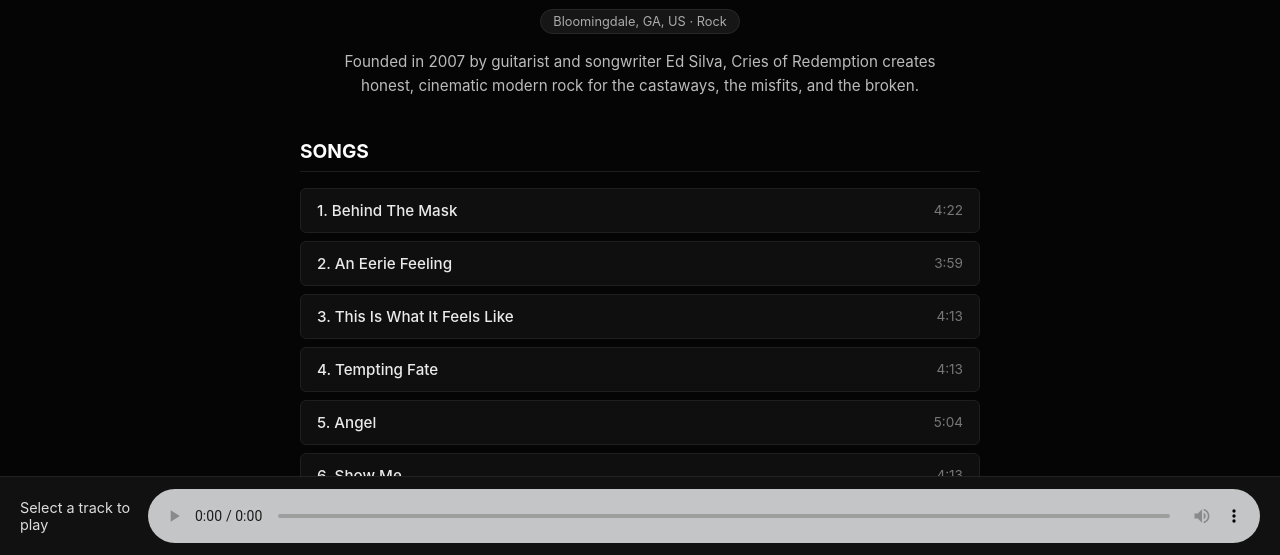
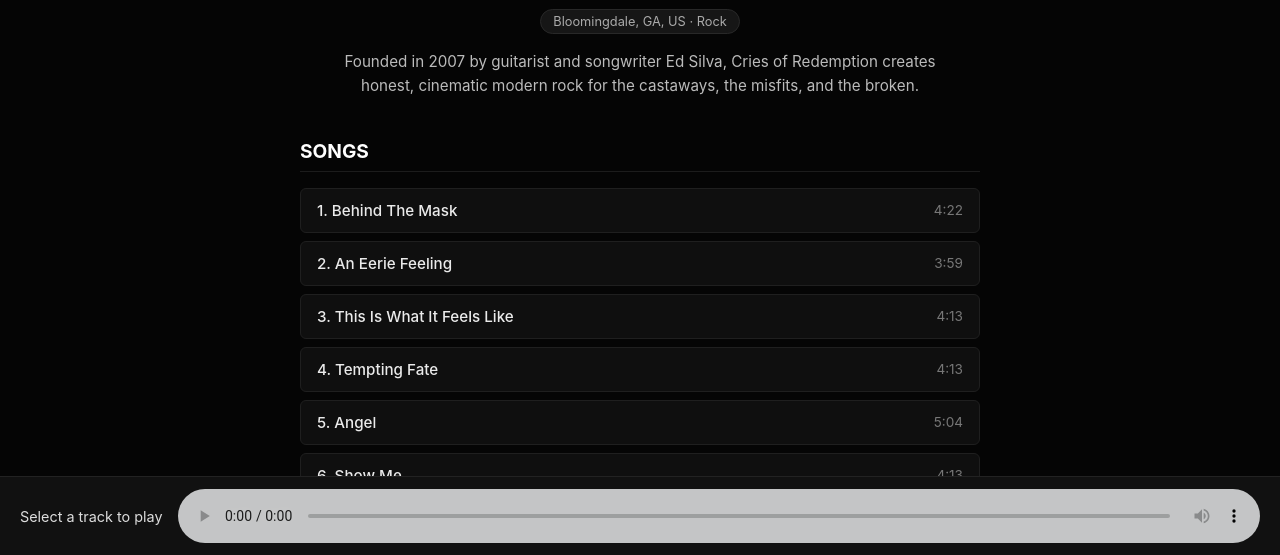
Before and after one commit to code-brute/cries-of-redemption-official-0004, a plain HTML site: page index.html in a window 1280 px wide. Shown: the part 245-800 px from the top of the page. Drawn offline with Linux system fonts and the light colour scheme.

```diff
--- a/style.css
+++ b/style.css
@@ -14,7 +14,7 @@
 }
 .audio-player-style {
   width: 100%;
-  opacity: .8;
+  opacity: 0.8;
 }
 .page-container {
   width: 100%;
@@ -164,10 +164,17 @@
   padding: 12px 20px;
   display: flex;
   align-items: center;
-  justify-content: space-between;
+  /*   justify-content: space-between; */
+  gap: 16px;
 }
 #now-playing-title {
-  width: auto;
   font-size: 0.9rem;
   color: #ddd;
+  white-space: nowrap;
+  flex-shrink: 0;
 }
+.audio-player-style {
+  flex: 1;             /* Takes up all remaining horizontal space */
+  min-width: 0;        /* Allows the player to shrink smoothly */
+  opacity: 0.8;
+}
```
